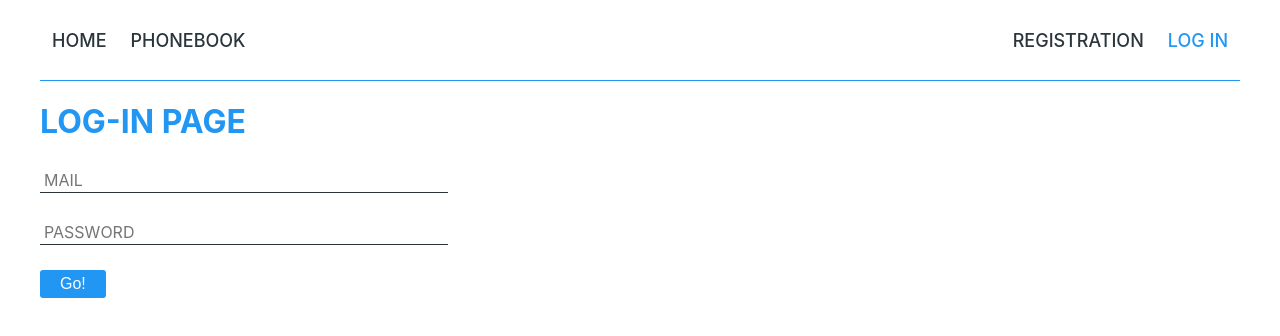
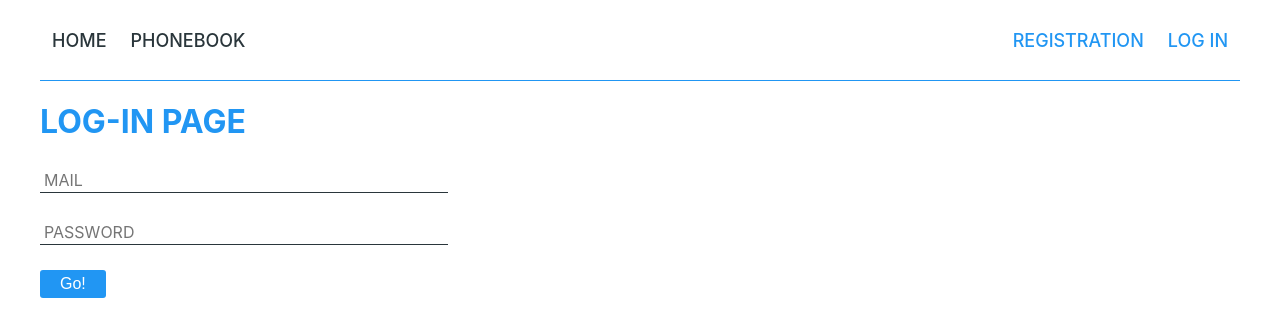
Before and after one commit to ikalyniak/goit-react-hw-08-phonebook, a React (Create React App) app: page /login in a window 1280 px wide. In both pictures the pointer is over the link "REGISTRATION". Shown: the top 336 px of the page. Built offline with nearby package versions, Linux system fonts and the light colour scheme.

Commit message:
form styles

```diff
--- a/src/components/AuthNavigation/AuthNavigation.module.css
+++ b/src/components/AuthNavigation/AuthNavigation.module.css
@@ -7,6 +7,11 @@
   font-size: 18px;
 }
 
+.link:hover,
+.link:focus {
+  color: #2196f3;
+}
+
 .activeLink {
   color: #2196f3;
 }
--- a/src/components/Navigation/Navigation.module.css
+++ b/src/components/Navigation/Navigation.module.css
@@ -10,3 +10,8 @@
 .activeLink {
   color: #2196f3;
 }
+
+.link:hover,
+.link:focus {
+  color: #2196f3;
+}
--- a/src/views/styles.module.css
+++ b/src/views/styles.module.css
@@ -89,4 +89,14 @@
   background-color: #2196f3;
   color: #ffffff;
   font-size: 16px;
+  cursor: pointer;
 }
+
+
+.formBtn:hover,
+.formBtn:focus {
+  color: #2196f3;
+  background-color: #ffffff;
+  border: 1px solid #2196f3;
+
+}
```
